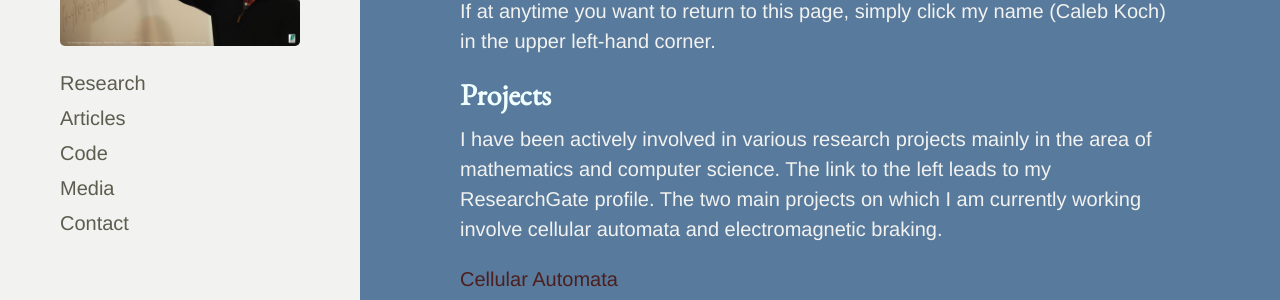
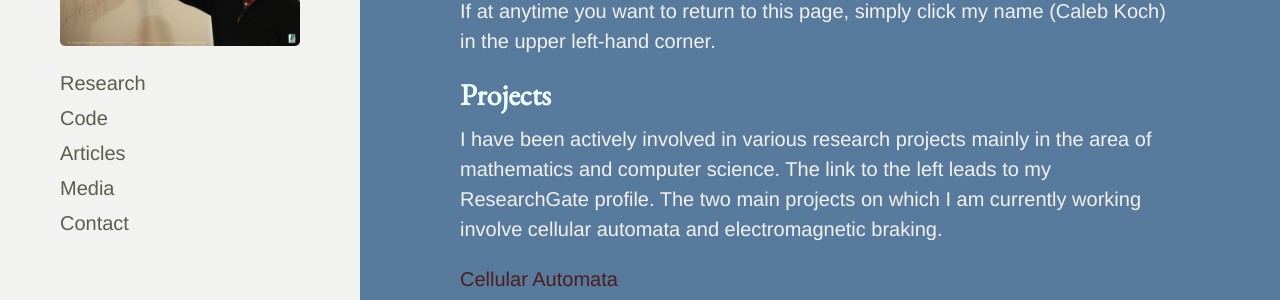
Before and after one commit to cakoch10/cakoch10.github.io, a Jekyll site: the page built from index.html, in a window 1280 px wide. Shown: the part 354-654 px from the top of the page. Built offline with Jekyll 4.4.1, drawn with Linux system fonts in a browser that asks for light colours; the list of posts is cut into pages by our own code.

Commit message:
Update sidebar.html

```diff
--- a/_includes/sidebar.html
+++ b/_includes/sidebar.html
@@ -14,8 +14,8 @@
     <nav class="sidebar-nav">
       <a class="sidebar-nav-item" href="https://www.researchgate.net/profile/Caleb_Koch">Research</a>
       <!--{% if page.url == site.baseurl %} active{% endif %}-->
+      <a class="sidebar-nav-item" href="https://www.github.com/cakoch10">Code</a>
       <a class="sidebar-nav-item" href="http://www.instructables.com/member/cakoch10?show=INSTRUCTABLES">Articles</a>
-      <a class="sidebar-nav-item" href="https://www.github.com/cakoch10">Code</a>
       <!--<a class="sidebar-nav-item" href="https://github.com/cakoch10/cakoch10.github.io/raw/master/_includes/Resume.pdf">Résumé</a>-->
       <a class="sidebar-nav-item" href="media">Media</a>
       <a class="sidebar-nav-item" href="mailto:cakoch10@gmail.com">Contact</a>
```
